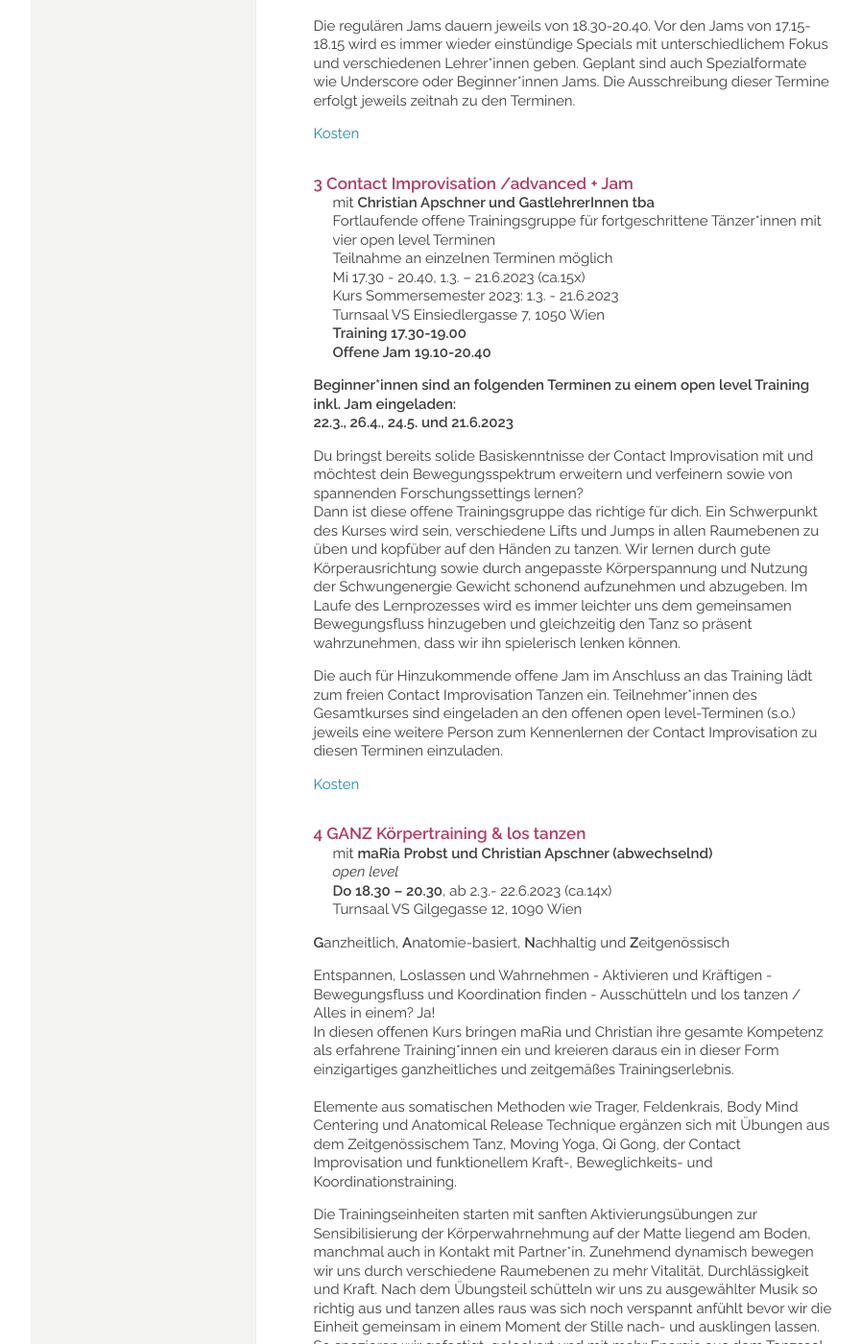
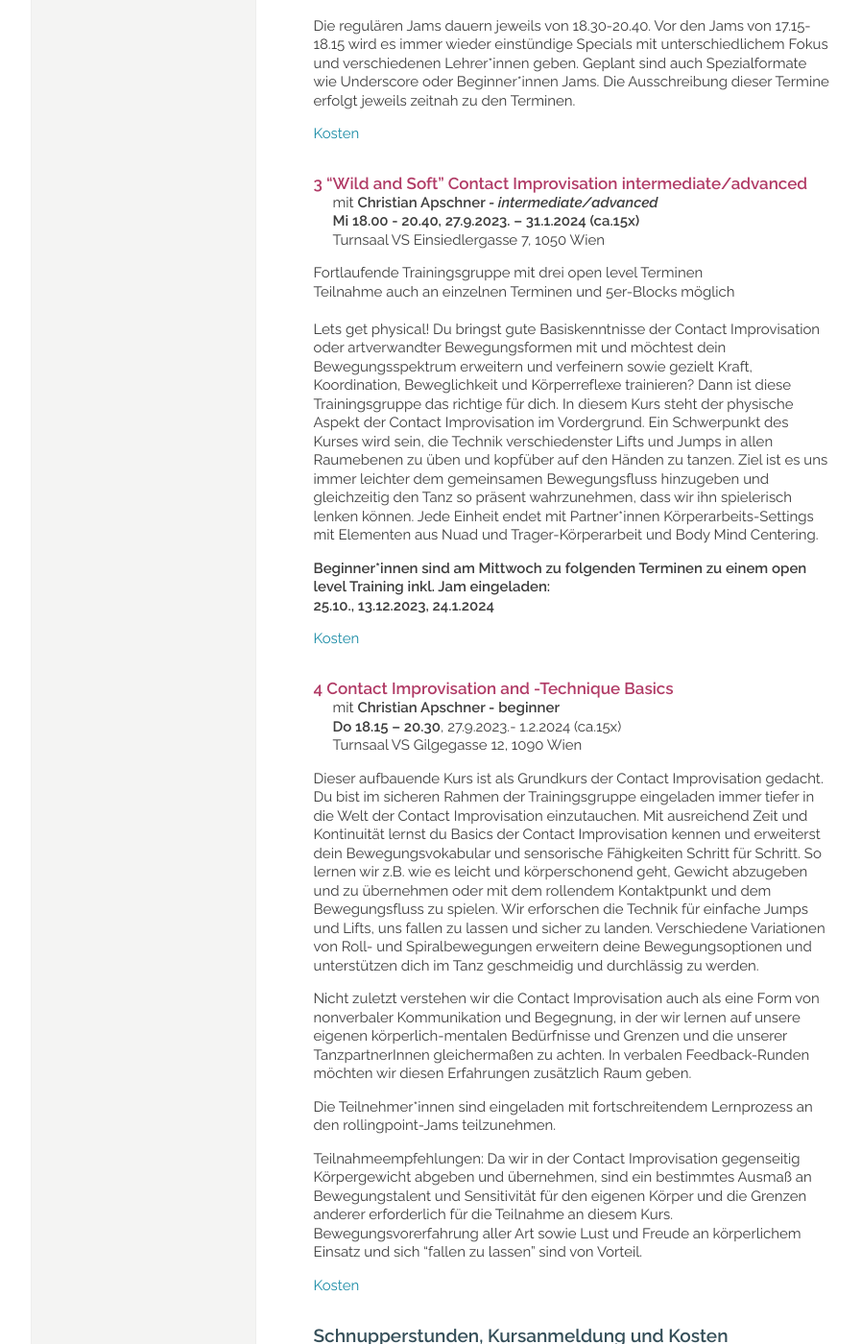
Before and after one commit to manulari/rollingpointat, a Jekyll site: the page built from _pages_de/kurse.md, in a window 1280 px wide and 1400 px high, scrolled down 1572 px. Shown: the whole window at 96% size, without its empty margins (152-1049 px from the left). Built offline with Jekyll 4.4.1, drawn with Linux system fonts in a browser that asks for light colours; comment, search, counter and statistics services are not loaded; some of the changed text lies outside the part shown.

Commit message:
Update page (de) “kurse”

```diff
--- a/_pages_de/kurse.md
+++ b/_pages_de/kurse.md
@@ -8,7 +8,7 @@ title: KURSE UND WORKSHOPS
 | ------ | ---------------------- | ------------------------ | -------------------------------------------------------------------------------------------- | ----------------------------- |
 | **Mo** | **18.30-20.15**        | **maRia**                | **[ 1 RELEASZE Tanztraining - Zeitgen. Tanz/CI-light/Somatisches Lernen / open level](#mo)** | **Gilgegasse 12, 1090 Wien**  |
 | **Di** | **(17.15)18.30-20.40** | **Christian maRia u.A.** | **[2 Contact Improvisation Jam + Specials](#di)**                                            | **Einsiedlerg. 7, 1050 Wien** |
-| **Mi** | **18.00-20.40**        | **Christian**            | **[3 "Wild and Soft" Contact Improvisation intermediate / advanced](#mi)**                   | **Einsiedlerg. 7, 1050 Wien** |
+| **Mi** | **18.00-20.40**        | **Christian**            | **[3 "Wild and Soft" Contact Improvisation intermediate/advanced](#mi)**                     | **Einsiedlerg. 7, 1050 Wien** |
 | **Do** | **18.15-20.30**        | **Christian**            | **[4 Contact Improvisation and -Technique Basics / beginner ](#do)**                         | **Gilgegasse 12, 1090 Wien**  |
 
 \
@@ -24,8 +24,8 @@ title: KURSE UND WORKSHOPS
 
 #### 1 RELEASZ Tanztraining: Zeitgenössischer Tanz / CI-light / Somatisches Lernen
 
-mit **maRia Probst -** *open level*\
-**Mo 18.30 - 20.15**; 25.9.2023 – 29.1.2024 (ca. 16x)\
+mit **maRia Probst - *open level***\
+**Mo 18.30 - 20.15; 25.9.2023 – 29.1.2024 (ca. 16x)**\
 Turnsaal VS Gilgegasse 12, 1090 Wien
 
 RELEASZ verweist auf die Wurzeln dieser Praxis, der Release Technique. Es steht darüber
@@ -51,7 +51,7 @@ Teilnahmeempfehlung: Tanzfreudige mit Lust an Bewegungsausdruck und -forschung.
 
 mit **Christian Apschner, maRia Probst u.A.**\
 **Di 19.9.2023 - 30.1.2024, Jam 18.30 – 20.40 (ca.17x), Specials 17.15 - 18.15**\
-**Turnsaal VS Einsiedlergasse 7, 1050 Wien**
+Turnsaal VS Einsiedlergasse 7, 1050 Wien
 
 Die wöchtenliche rollingpoint-Jam übersiedelt mit 19.9.2023 vom Prana Yoga Studio in den schönen großen Turnsaal der VS Einsiedlergasse.
 
@@ -63,46 +63,38 @@ Die regulären Jams dauern jeweils von 18.30-20.40. Vor den Jams von 17.15-18.15
 
 <div class="named-anchor" id="mi"></div>
 
-#### **3 Contact Improvisation /advanced + Jam**
+#### **3 "Wild and Soft" Contact Improvisation intermediate/advanced**
 
-mit **Christian Apschner und GastlehrerInnen tba**\
-Fortlaufende offene Trainingsgruppe für fortgeschrittene Tänzer*innen mit vier open level Terminen\
-Teilnahme an einzelnen Terminen möglich\
-Mi 17.30 - 20.40, 1.3. – 21.6.2023 (ca.15x)\
-Kurs Sommersemester 2023: 1.3. - 21.6.2023\
-Turnsaal VS Einsiedlergasse 7, 1050 Wien\
-**Training 17.30-19.00**\
-**Offene Jam 19.10-20.40**
+mit **Christian Apschner *\- intermediate/advanced***\
+**Mi 18.00 - 20.40, 27.9.2023. – 31.1.2024 (ca.15x)**\
+Turnsaal VS Einsiedlergasse 7, 1050 Wien
 
-**Beginner*innen sind an folgenden Terminen zu einem open level Training inkl. Jam eingeladen:**\
-**22.3., 26.4., 24.5. und 21.6.2023**
+Fortlaufende Trainingsgruppe mit drei open level Terminen\
+Teilnahme auch an einzelnen Terminen und 5er-Blocks möglich\
+\
+Lets get physical! Du bringst gute Basiskenntnisse der Contact Improvisation oder artverwandter Bewegungsformen mit und möchtest dein Bewegungsspektrum erweitern und verfeinern sowie gezielt Kraft, Koordination, Beweglichkeit und Körperreflexe trainieren? Dann ist diese Trainingsgruppe das richtige für dich. In diesem Kurs steht der physische Aspekt der Contact Improvisation im Vordergrund. Ein Schwerpunkt des Kurses wird sein, die Technik verschiedenster Lifts und Jumps in allen Raumebenen zu üben und kopfüber auf den Händen zu tanzen. Ziel ist es uns immer leichter dem gemeinsamen Bewegungsfluss hinzugeben und gleichzeitig den Tanz so präsent wahrzunehmen, dass wir ihn spielerisch lenken können. Jede Einheit endet mit Partner*innen Körperarbeits-Settings mit Elementen aus Nuad und Trager-Körperarbeit und Body Mind Centering.
 
-Du bringst bereits solide Basiskenntnisse der Contact Improvisation mit und möchtest dein Bewegungsspektrum erweitern und verfeinern sowie von spannenden Forschungssettings lernen?\
-Dann ist diese offene Trainingsgruppe das richtige für dich. Ein Schwerpunkt des Kurses wird sein, verschiedene Lifts und Jumps in allen Raumebenen zu üben und kopfüber auf den Händen zu tanzen. Wir lernen durch gute Körperausrichtung sowie durch angepasste Körperspannung und Nutzung der Schwungenergie Gewicht schonend aufzunehmen und abzugeben. Im Laufe des Lernprozesses wird es immer leichter uns dem gemeinsamen Bewegungsfluss hinzugeben und gleichzeitig den Tanz so präsent wahrzunehmen, dass wir ihn spielerisch lenken können.
-
-Die auch für Hinzukommende offene Jam im Anschluss an das Training lädt zum freien Contact Improvisation Tanzen ein. Teilnehmer*innen des Gesamtkurses sind eingeladen an den offenen open level-Terminen (s.o.) jeweils eine weitere Person zum Kennenlernen der Contact Improvisation zu diesen Terminen einzuladen.
+**Beginner*innen sind am Mittwoch zu folgenden Terminen zu einem open level Training inkl. Jam eingeladen:**\
+**25.10., 13.12.2023, 24.1.2024**
 
 [Kosten](#kosten)
 
 <div class="named-anchor" id="do"></div>
 
-#### 4  GANZ Körpertraining & los tanzen
+#### 4  Contact Improvisation and -Technique Basics
 
-mit **maRia Probst und Christian Apschner (abwechselnd)**\
-*open level*\
-**Do 18.30 – 20.30**, ab 2.3.- 22.6.2023 (ca.14x)\
+mit **Christian Apschner - beginner**\
+**Do 18.15 – 20.30**, 27.9.2023.- 1.2.2024 (ca.15x)\
 Turnsaal VS Gilgegasse 12, 1090 Wien
 
-**G**anzheitlich, **A**natomie-basiert, **N**achhaltig und **Z**eitgenössisch
+Dieser aufbauende Kurs ist als Grundkurs der Contact Improvisation gedacht. Du bist im sicheren Rahmen der Trainingsgruppe eingeladen immer tiefer in die Welt der Contact Improvisation einzutauchen. Mit ausreichend Zeit und Kontinuität lernst du Basics der Contact Improvisation kennen und erweiterst dein Bewegungsvokabular und sensorische Fähigkeiten Schritt für Schritt. So lernen wir z.B. wie es leicht und körperschonend geht, Gewicht abzugeben und zu übernehmen oder mit dem rollendem Kontaktpunkt und dem Bewegungsfluss zu spielen. Wir erforschen die Technik für einfache Jumps und Lifts, uns fallen zu lassen und sicher zu landen. Verschiedene Variationen von Roll- und Spiralbewegungen erweitern deine Bewegungsoptionen und unterstützen dich im Tanz geschmeidig und durchlässig zu werden.
 
-Entspannen, Loslassen und Wahrnehmen - Aktivieren und Kräftigen - Bewegungsfluss und Koordination finden - Ausschütteln und los tanzen / Alles in einem? Ja!\
-In diesen offenen Kurs bringen maRia und Christian ihre gesamte Kompetenz als erfahrene Training*innen ein und kreieren daraus ein in dieser Form einzigartiges ganzheitliches und zeitgemäßes Trainingserlebnis.\
-\
-Elemente aus somatischen Methoden wie Trager, Feldenkrais, Body Mind Centering und Anatomical Release Technique ergänzen sich mit Übungen aus dem Zeitgenössischem Tanz, Moving Yoga, Qi Gong, der Contact Improvisation und funktionellem Kraft-, Beweglichkeits- und Koordinationstraining.
+Nicht zuletzt verstehen wir die Contact Improvisation auch als eine Form von nonverbaler Kommunikation und Begegnung, in der wir lernen auf unsere eigenen körperlich-mentalen Bedürfnisse und Grenzen und die unserer TanzpartnerInnen gleichermaßen zu achten. In verbalen Feedback-Runden möchten wir diesen Erfahrungen zusätzlich Raum geben.
 
-Die Trainingseinheiten starten mit sanften Aktivierungsübungen zur Sensibilisierung der Körperwahrnehmung auf der Matte liegend am Boden, manchmal auch in Kontakt mit Partner*in. Zunehmend dynamisch bewegen wir uns durch verschiedene Raumebenen zu mehr Vitalität, Durchlässigkeit und Kraft. Nach dem Übungsteil schütteln wir uns zu ausgewählter Musik so richtig aus und tanzen alles raus was sich noch verspannt anfühlt bevor wir die Einheit gemeinsam in einem Moment der Stille nach- und ausklingen lassen. So spazieren wir gefestigt, gelockert und mit mehr Energie aus dem Tanzsaal und nehmen diese Ausrichtung in den Alltag mit.
+Die Teilnehmer*innen sind eingeladen mit fortschreitendem Lernprozess an den rollingpoint-Jams teilzunehmen.
 
-Teilnahmeempfehlung: Menschen die einen ganzheitlichen Trainingsansatz verfolgen, Berührung für die Erweiterung von Bewegungsmustern begrüßen und Selbstausdruck im freien Tanz durch den Raum als Bereicherung empfinden. \
+Teilnahmeempfehlungen: Da wir in der Contact Improvisation gegenseitig Körpergewicht abgeben und übernehmen, sind ein bestimmtes Ausmaß an Bewegungstalent und Sensitivität für den eigenen Körper und die Grenzen anderer erforderlich für die Teilnahme an diesem Kurs. Bewegungsvorerfahrung aller Art sowie Lust und Freude an körperlichem Einsatz und sich “fallen zu lassen” sind von Vorteil.
+
 [Kosten](#kosten)
 
 <div class="named-anchor" id="kosten"></div>
@@ -114,18 +106,17 @@ oder SMS/Tel. Christian 0650 8931081, maRia 0650 9510814
 
 **Offene Schnupperstunden in den ersten zwei Kurswochen um €10 pro Einheit (max. 1x pro Kurs)**
 
-**Kostenbeitrag Semesterkurse 1,2 und 4: Normalpreis € 250**\
-Ermäßigungen: € 160 für StudentInnen <=28a, € 200 Sonstige\
-**Kostenbeitrag Semesterkurs 3: Normalpreis € 230**\
-Ermäßigungen: € 150 für StudentInnen <=28a, € 190 Sonstige\
+**Kostenbeitrag Semesterkurse 1, 3 und 4: Normalpreis € 250**\
+Ermäßigungen: € 170 für StudentInnen <=28a, € 210 Sonstige\
 \
+Auf Anfrage für Kurse 1 und 3: 5﻿er Block € 90 - 120 bzw. Einzelstunden € 20–28
+
+**Semesterbeitrag Contact Improvisation Jam: € 100 - 200**\
+**Jam einzeln: € 7–10**, **Specials: € 7-10**
+
 Bei Buchung von mehr als einem Kurs minus € 30 ab dem 2.Kurs\
 Die Reservierung des Kursplatzes erfolgt durch Einzahlung des vollen Kursbeitrages.\
 \
-**Einzelstunden: € 27 / ermäßigt € 20**\
-**Einzelstunden Kurs 3 (CI-Training inkl. Jam): € 14 - 24, Jam € 7 - 10**
-
-**5﻿er Block für GANZ Körpertraining & los tanzen** **€ 110.- / € 85.-**\
 \
 **Bankvbdg.:** IBAN: AT54 3200 0000 1701 2717, BIC: RLNWATWW, Verein rollingpoint
 
```
